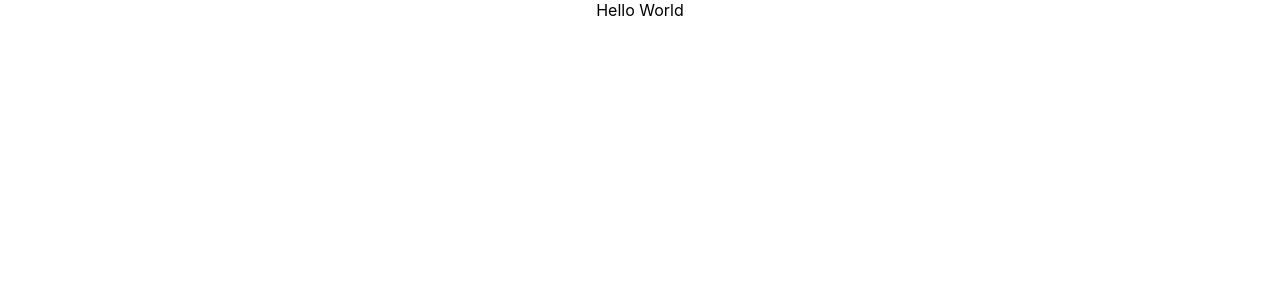
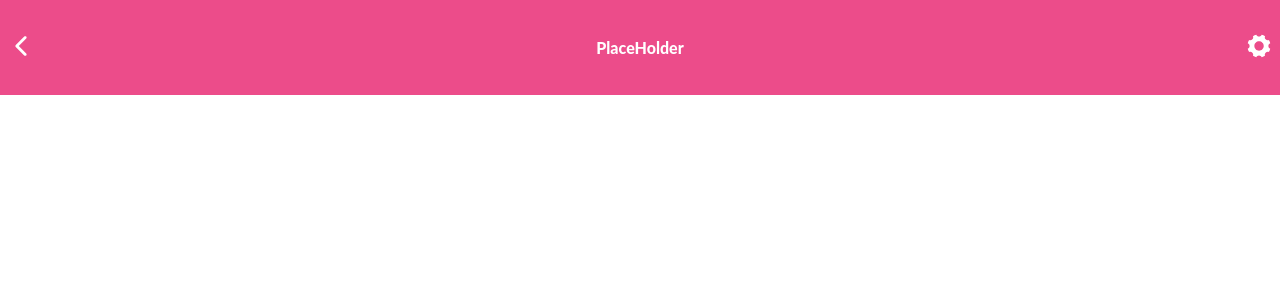
Before and after one commit to AKeeganDev/stonks, a React (Create React App) app: page / in a window 1280 px wide. Shown: the top 300 px of the page. Built offline with nearby package versions, Linux system fonts and the light colour scheme.

Commit message:
styled Navbar

```diff
--- a/package.json
+++ b/package.json
@@ -10,6 +10,7 @@
     "axios": "^0.27.2",
     "react": "^18.1.0",
     "react-dom": "^18.1.0",
+    "react-icons": "^4.3.1",
     "react-redux": "^8.0.1",
     "react-scripts": "5.0.1",
     "web-vitals": "^2.1.4"
@@ -49,6 +50,7 @@
     "eslint-plugin-jsx-a11y": "^6.5.1",
     "eslint-plugin-react": "^7.29.4",
     "eslint-plugin-react-hooks": "^4.5.0",
+    "lato-font": "^3.0.0",
     "stylelint": "^13.13.1",
     "stylelint-config-standard": "^21.0.0",
     "stylelint-csstree-validator": "^1.9.0",
--- a/src/App.js
+++ b/src/App.js
@@ -1,9 +1,10 @@
 import './App.css';
+import NavBar from './components/NavBar';
 
 function App() {
   return (
     <div className="App">
-      Hello World
+      <NavBar />
     </div>
   );
 }
--- /dev/null
+++ b/src/components/NavBar.js
@@ -0,0 +1,16 @@
+import '../styles/navBar.css';
+import { IoIosSettings, IoIosArrowBack } from 'react-icons/io';
+
+const NavBar = () => {
+  const back = 'back';
+  console.log(back);
+  return (
+    <nav className="navBar">
+      <button className="backButton" type="button"><IoIosArrowBack className="backButtonIcon" role="button" aria-label="settings button" /></button>
+      <div className="screenView">PlaceHolder</div>
+      <button className="settingsButton" type="button"><IoIosSettings className="settingsButtonIcon" role="button" aria-label="settings button" /></button>
+    </nav>
+  );
+};
+
+export default NavBar;
--- a/src/redux/stonks/stonkAPI.js
+++ b/src/redux/stonks/stonkAPI.js
@@ -110,7 +110,6 @@ const stonkSlice = createSlice({
   extraReducers: {
     [getAppleData.fulfilled]: (state, action) => {
       const appleData = action.payload;
-      console.log(appleData);
       state.stonks = [...state.stonks, ...appleData];
     },
   },
--- /dev/null
+++ b/src/styles/navBar.css
@@ -0,0 +1,24 @@
+.navBar {
+  display: flex;
+  justify-content: space-between;
+  align-items: center;
+  background-color: #ec4c8a;
+  color: white;
+  font-family: Lato, sans-serif;
+  font-weight: 800;
+  padding: 25px 0;
+}
+
+.settingsButton,
+.backButton {
+  background: none;
+  border: none;
+  cursor: pointer;
+}
+
+.settingsButtonIcon,
+.backButtonIcon {
+  height: 40px;
+  font-size: 30px;
+  color: white;
+}
```
Also changed, not shown: 1 other file (tests, documents, lock files or other folders).
